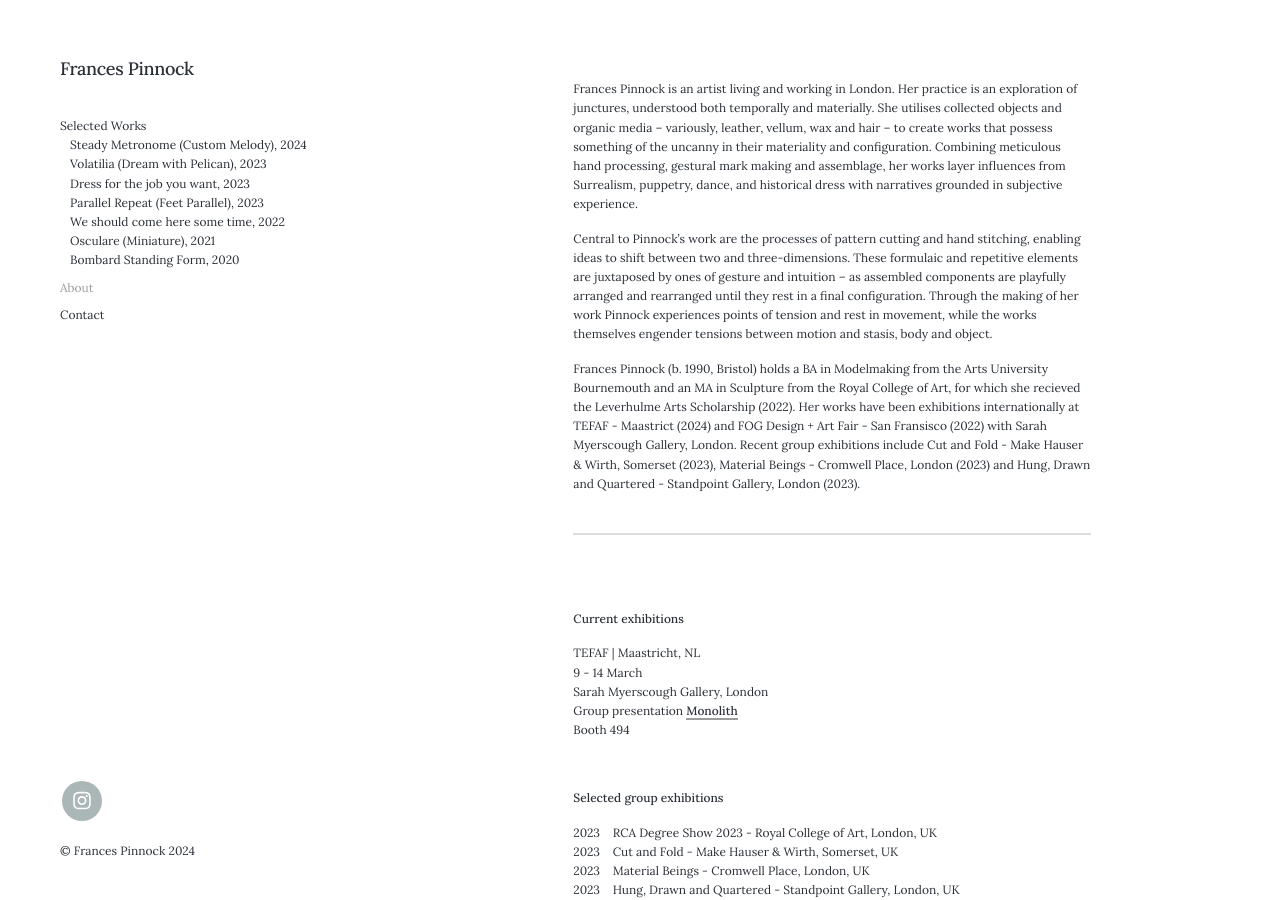
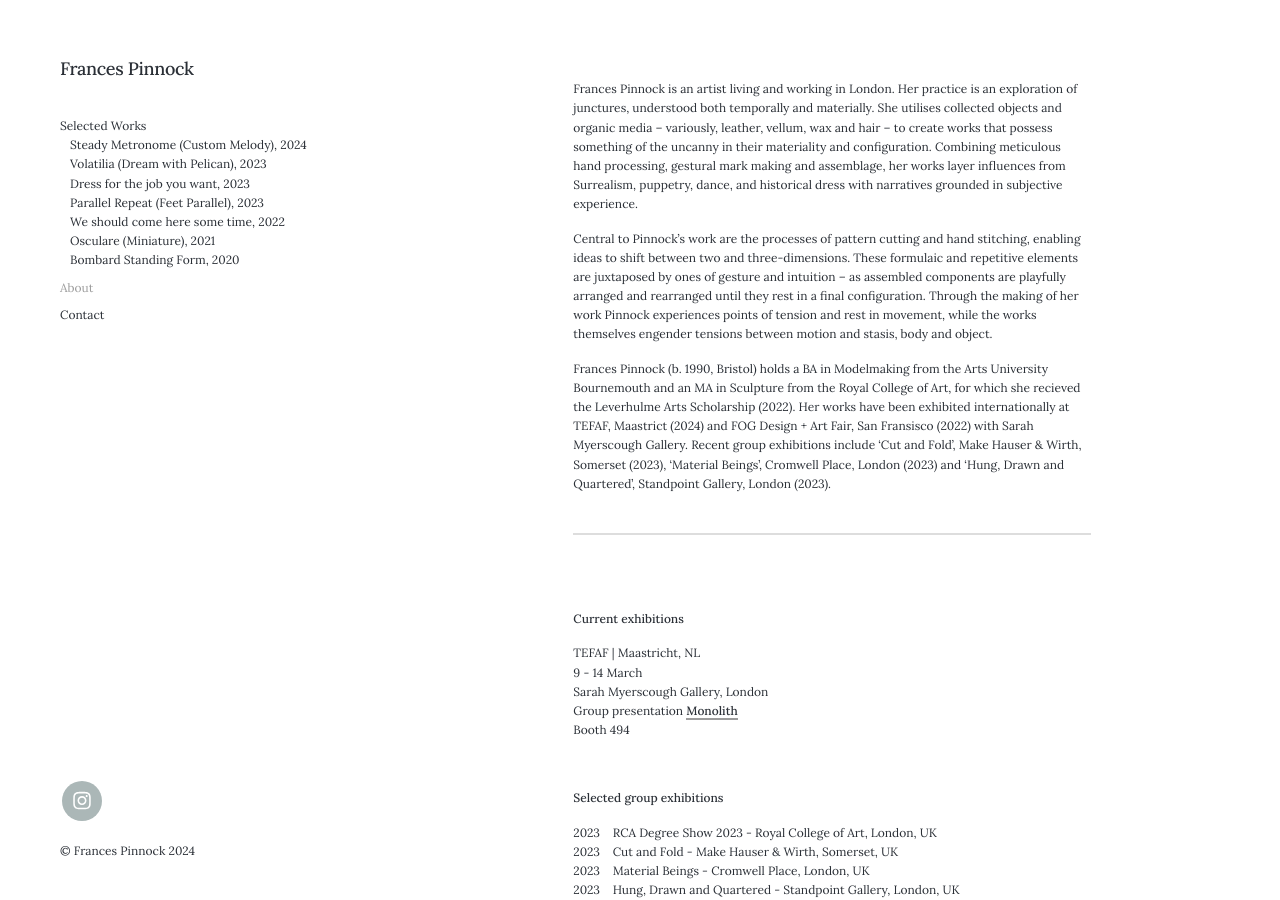
Before and after one commit to francespinnock/francespinnock.github.io, a Jekyll site: the page built from _pages/about.md, in a window 1280 px wide and 900 px high. Built offline with Jekyll 4.4.1, drawn with Linux system fonts in a browser that asks for light colours; nearby versions of some CDN libraries.

Commit message:
Update about.md

```diff
--- a/_pages/about.md
+++ b/_pages/about.md
@@ -10,7 +10,7 @@ Frances Pinnock is an artist living and working in London. Her practice is an ex
 
 Central to Pinnock’s work are the processes of pattern cutting and hand stitching, enabling ideas to shift between two and three-dimensions. These formulaic and repetitive elements are juxtaposed by ones of gesture and intuition – as assembled components are playfully arranged and rearranged until they rest in a final configuration. Through the making of her work Pinnock experiences points of tension and rest in movement, while the works themselves engender tensions between motion and stasis, body and object.
 
-Frances Pinnock (b. 1990, Bristol) holds a BA in Modelmaking from the Arts University Bournemouth and an MA in Sculpture from the Royal College of Art, for which she recieved the Leverhulme Arts Scholarship (2022). Her works have been exhibitions internationally at TEFAF - Maastrict (2024) and FOG Design + Art Fair - San Fransisco (2022) with Sarah Myerscough Gallery, London. Recent group exhibitions include Cut and Fold - Make Hauser & Wirth, Somerset (2023), Material Beings - Cromwell Place, London (2023) and Hung, Drawn and Quartered - Standpoint Gallery, London (2023).
+Frances Pinnock (b. 1990, Bristol) holds a BA in Modelmaking from the Arts University Bournemouth and an MA in Sculpture from the Royal College of Art, for which she recieved the Leverhulme Arts Scholarship (2022). Her works have been exhibited internationally at TEFAF, Maastrict (2024) and FOG Design + Art Fair, San Fransisco (2022) with Sarah Myerscough Gallery. Recent group exhibitions include 'Cut and Fold', Make Hauser & Wirth, Somerset (2023), 'Material Beings', Cromwell Place, London (2023) and 'Hung, Drawn and Quartered', Standpoint Gallery, London (2023).
 
   _________________________________________________________________________________________________________
 
@@ -53,11 +53,14 @@ Booth 494
 
 <br />
 
+
 **Education**
 
 2023&nbsp;&nbsp;&nbsp; MA Fine Art Sculpture - Royal College of Art
 2014&nbsp;&nbsp;&nbsp; BA (Hons) Modelmaking - Arts University Bournemouth
 2010&nbsp;&nbsp;&nbsp; Foundation Art & Design - Arts University Plymouth
+
+<br />
 
 
 **Awards**
```
